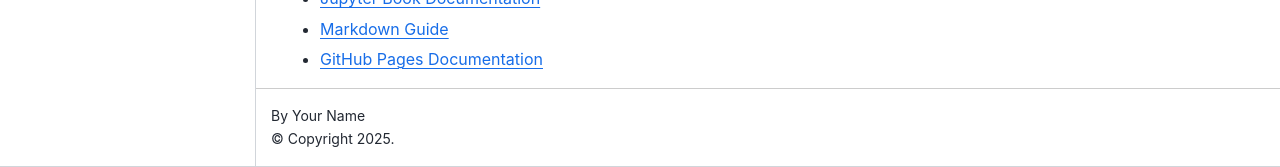
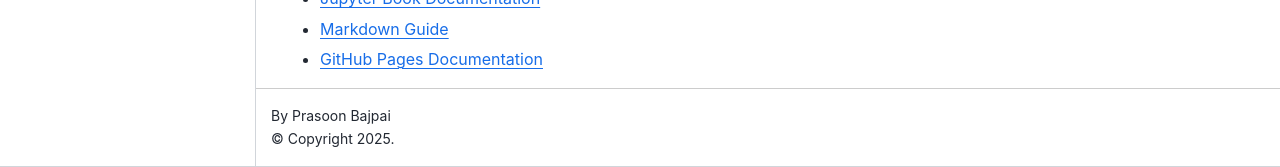
Before and after one commit to Prasoon1207/book-code-blog, a Jupyter Book: the page built from README.md, in a window 1280 px wide and 900 px high, scrolled down 2767 px. Shown: the part 733-900 px from the top of the window. Built offline with Jupyter Book 1.0.4 settings and Sphinx 7.4.7 and the Sphinx Book theme 1.1.4, drawn with Linux system fonts in a browser that asks for light colours; pages that are not in the unit, such as notebooks, are missing from menus; some of the changed lines change nothing that is shown.

Commit message:
Update author and repository URLs

```diff
--- a/_config.yml
+++ b/_config.yml
@@ -1,6 +1,6 @@
 # Book configuration
 title: Book Code Blog
-author: Your Name
+author: Prasoon Bajpai
 copyright: "2025"
 logo: ""
 
@@ -20,7 +20,7 @@
 
 # Information about where the book exists on the web
 repository:
-  url: https://github.com/your-username/book-code-blog
+  url: https://github.com/Prasoon1207/book-code-blog
   path_to_book: ""
   branch: main
 
@@ -61,7 +61,7 @@
   config:
     html_theme: sphinx_book_theme
     html_theme_options:
-      repository_url: https://github.com/your-username/book-code-blog
+      repository_url: https://github.com/Prasoon1207/book-code-blog
       use_repository_button: true
       use_issues_button: true
       path_to_docs: ""
```
